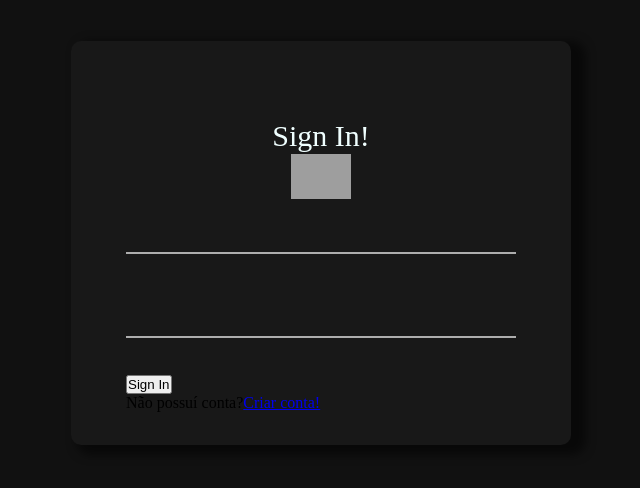
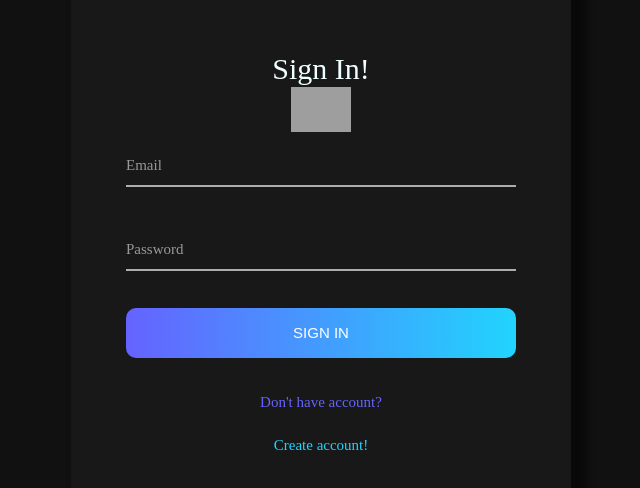
Before and after one commit to JohnnyCarvalho/Login-Page-React, a React (Create React App) app in the folder login-page-app/: page / in a window 1280 px wide. Shown: the part 172-660 px from the top of the page, without its empty margins (334-974 px from the left). Built offline with nearby package versions, Linux system fonts and the light colour scheme; grey boxes are pictures that could not be loaded.

Commit message:
Style CSS
Including styling in HTML

```diff
--- a/login-page-app/src/App.jsx
+++ b/login-page-app/src/App.jsx
@@ -32,8 +32,10 @@ function App() {
             </div>
 
             <div className="text-center">
-              <span className="text1">Não possuí conta?</span>
-              <a href="#" className="text2">Criar conta!</a>
+              <span className="text1">Don't have account?</span>
+            </div>
+            <div className='text-center'>
+              <a href="#" className="text2">Create account!</a>
             </div>
 
           </form>
--- a/login-page-app/src/styles.css
+++ b/login-page-app/src/styles.css
@@ -81,3 +81,143 @@
 
     padding: 0 5px;
 }
+
+/*A estilização abaixo faz com que ao clicar na barra de e-mail ou password ela tenha animação de subir e abaixar o placeholder.*/
+
+.focus-input {
+    position: absolute;
+    display: block;
+    width: 100%;
+    height: 100%;
+    top: 0;
+    left: 0;
+    pointer-events: none;
+    color: #adadad;
+}
+
+.focus-input::before {
+    content: "";
+    display: block;
+    position: absolute;
+    bottom: -2px;
+    left: 0;
+    width: 0;
+    height: 2px;
+
+    -webkit-transition: all 0.4s;
+    -o-transition: all 0.4s;
+    -moz-transition: all 0.4s;
+
+    background: -webkit-linear-Gradient(to left, #21d4fd, #6563ff);
+    background: -o-linear-Gradient(to left, #21d4fd, #6563ff);
+    background: -moz-linear-Gradient(to left, #21d4fd, #6563ff);
+    background: linear-Gradient(to left, #21d4fd, #6563ff);
+}
+
+.focus-input::after {
+    font-size: 15px;
+    color: #999999;
+    line-height: 1.2;
+
+    content: attr(data-placeholder);
+
+    display: block;
+    width: 100%;
+    position: absolute;
+    top: 16px;
+    left: 0;
+
+    padding: left 5px;
+
+    -webkit-transition: all 0.4s;
+    -o-transition: all 0.4s;
+    -moz-transition: all 0.4s;
+
+
+}
+
+.input:focus {
+    outline: 0;
+}
+
+/*Essa parte a seguir faz o efeito de focus no placeholder*/
+.input:focus + .focus-input::after {
+    top: -15px;
+}
+.input:focus + .focus-input::before {
+    width: 100%;
+}
+
+/*já voltamos aqui*/
+
+
+/*Agora vamos estilizar a classe container do btn*/
+.container-login-form-btn {
+    display: flex;
+    flex-wrap: wrap;
+    justify-content: center;
+    padding-bottom: 10px;
+}
+.login-form-btn{
+    font-size: 15px;
+    border: none;
+    border-radius: 10px;
+    color: #fff;
+
+    line-height: 1.2;
+
+    text-transform: uppercase;
+
+    display: flex;
+    align-items: center;
+    justify-content: center;
+
+    width: 100%;
+    height: 50px;
+
+    background: -webkit-linear-Gradient(to left, #21d4fd, #6563ff);
+    background: -o-linear-Gradient(to left, #21d4fd, #6563ff);
+    background: -moz-linear-Gradient(to left, #21d4fd, #6563ff);
+    background: linear-Gradient(to left, #21d4fd, #6563ff);
+
+}
+
+.login-form-btn:hover {
+    cursor: pointer;
+
+    background: -webkit-linear-Gradient(to left, #6563ff, #21d4fd);
+    background: -o-linear-Gradient(to left, #6563ff, #21d4fd);
+    background: -moz-linear-Gradient(to left, #6563ff, #21d4fd);
+    background: linear-Gradient(to left, #6563ff, #21d4fd);
+}
+
+.text-center {
+    display: flex;
+    justify-content: center;
+    align-items: center;
+
+    margin: 25px;
+}
+
+.text1 {
+    font-size: 15px;
+    color: #6563ff; /*Exatamente a mesma cor da img*/
+    line-height: 1.2;
+    text-align: center;
+    text-decoration: none;
+}
+.text2 {
+    font-size: 15px;
+    color: #21d4fd;
+    line-height: 1.2;
+    text-align: center;
+    text-decoration: none;
+}
+
+.text2:hover {
+    color: #6563ff;
+    text-align: center;
+    text-decoration: none;
+    cursor: pointer;
+
+}
```
